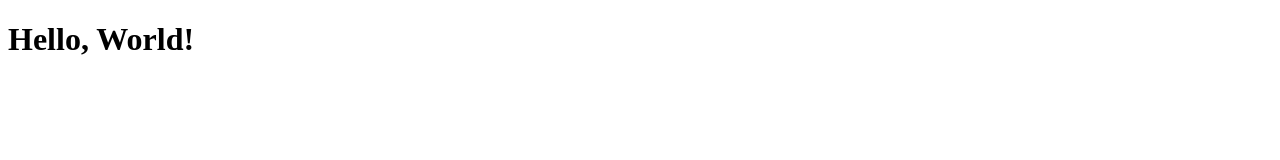
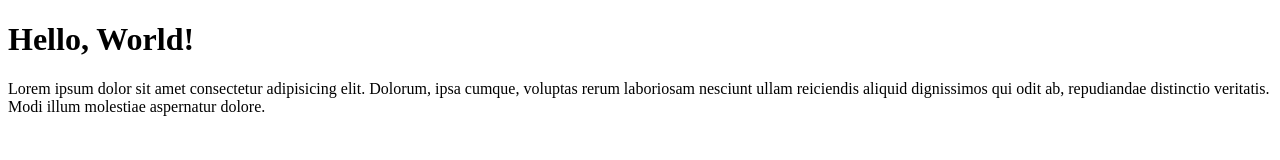
Before and after one commit to himanshigupta2215/local-repo, a plain HTML site: page index.html in a window 1280 px wide. Drawn offline with Linux system fonts and the light colour scheme.

Commit message:
added p tag

```diff
--- a/index.html
+++ b/index.html
@@ -7,5 +7,6 @@
 </head>
 <body>
     <h1>Hello, World!</h1>
+    <p>Lorem ipsum dolor sit amet consectetur adipisicing elit. Dolorum, ipsa cumque, voluptas rerum laboriosam nesciunt ullam reiciendis aliquid dignissimos qui odit ab, repudiandae distinctio veritatis. Modi illum molestiae aspernatur dolore.</p>
 </body>
 </html>
```
